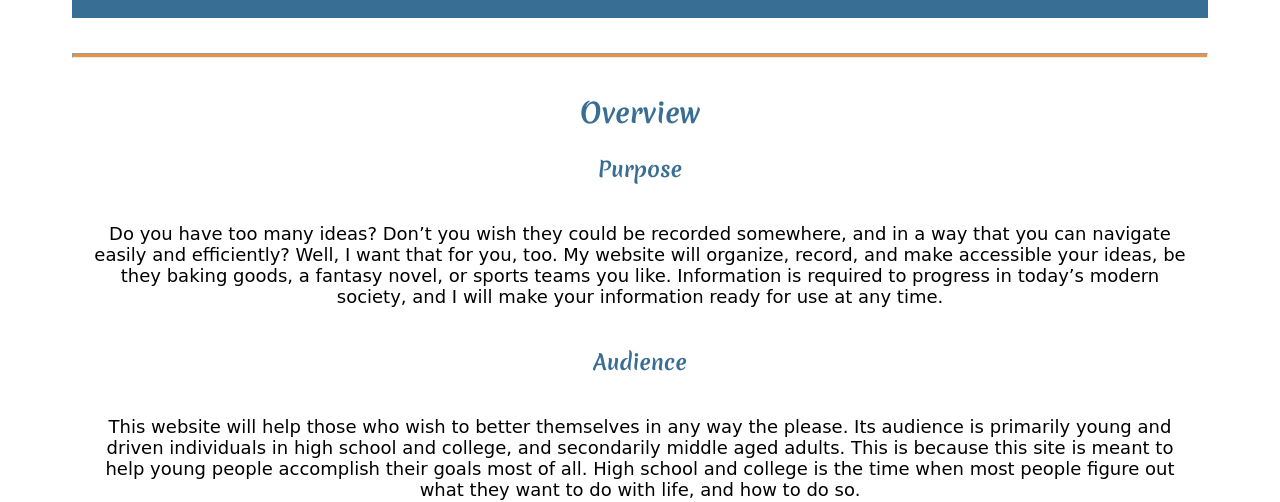
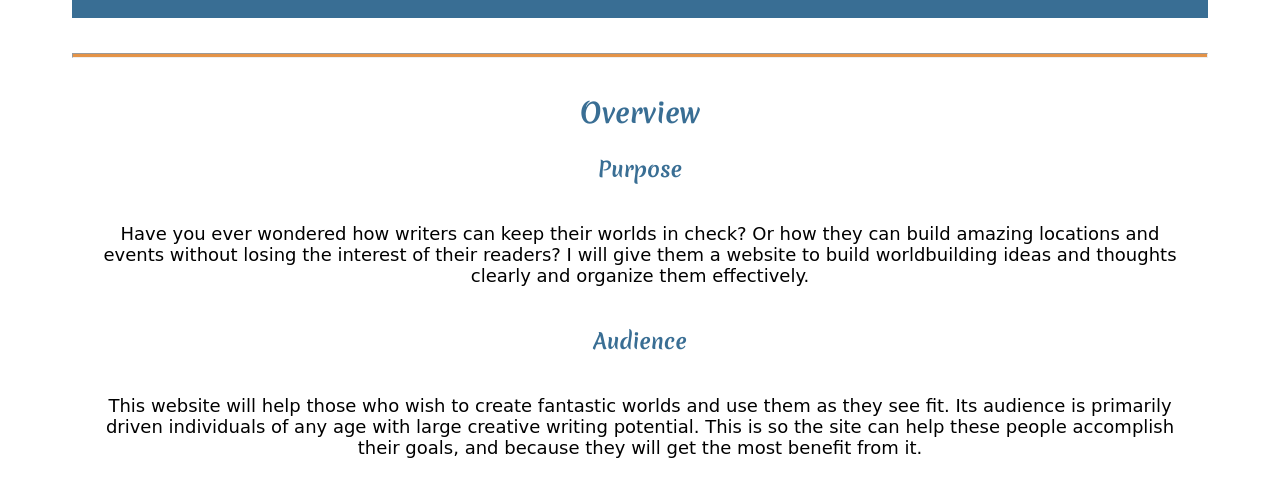
Before and after one commit to NBudge/NBudge.github.io, a plain HTML site: page notebook/site-plan.html in a window 1280 px wide. Shown: the part 313-815 px from the top of the page. Drawn offline with Linux system fonts and the light colour scheme; a web font is replaced by a local one.

Commit message:
change in direction

```diff
--- a/notebook/site-plan.html
+++ b/notebook/site-plan.html
@@ -23,11 +23,10 @@
       <hr>
       <h2>Overview</h2>
       <h3>Purpose</h3>
-      <p>Do you have too many ideas? Don’t you wish they could be recorded somewhere, and in a way that you can navigate easily and efficiently? Well, I want that for you, too. My website will organize, record, and make accessible your ideas, be they baking goods, a fantasy novel, or sports teams you like. Information is required to progress in today’s modern society, and I will make your information ready for use at any time.</p>  <!-- change this -->
-
+      <p>Have you ever wondered how writers can keep their worlds in check? Or how they can build amazing locations and events without losing the interest of their readers? I will give them a website to build worldbuilding ideas and thoughts clearly and organize them effectively.</p>
 
       <h3>Audience</h3>
-      <p>This website will help those who wish to better themselves in any way the please. Its audience is primarily young and driven individuals in high school and college, and secondarily middle aged adults. This is because this site is meant to help young people accomplish their goals most of all. High school and college is the time when most people figure out what they want to do with life, and how to do so.</p>  <!-- change this -->
+      <p>This website will help those who wish to create fantastic worlds and use them as they see fit. Its audience is primarily driven individuals of any age with large creative writing potential. This is so the site can help these people accomplish their goals, and because they will get the most benefit from it.</p>  <!-- change this -->
 
       <hr>
       <h2>Branding</h2>
```
